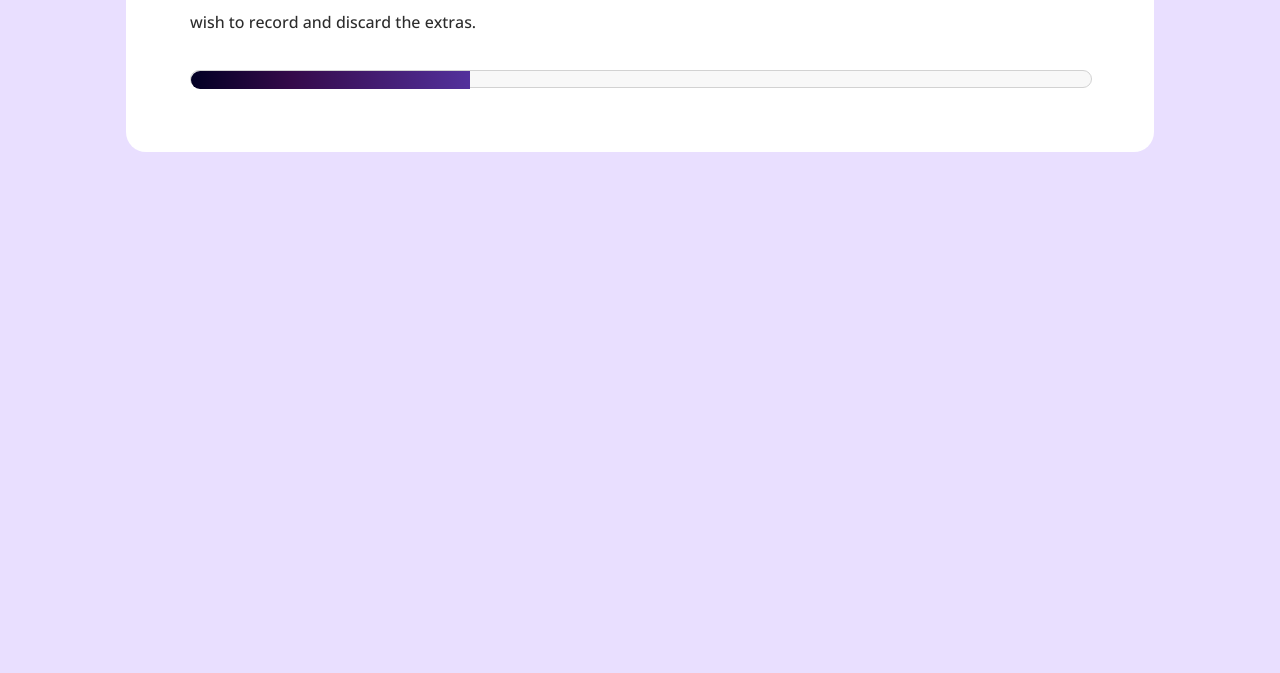
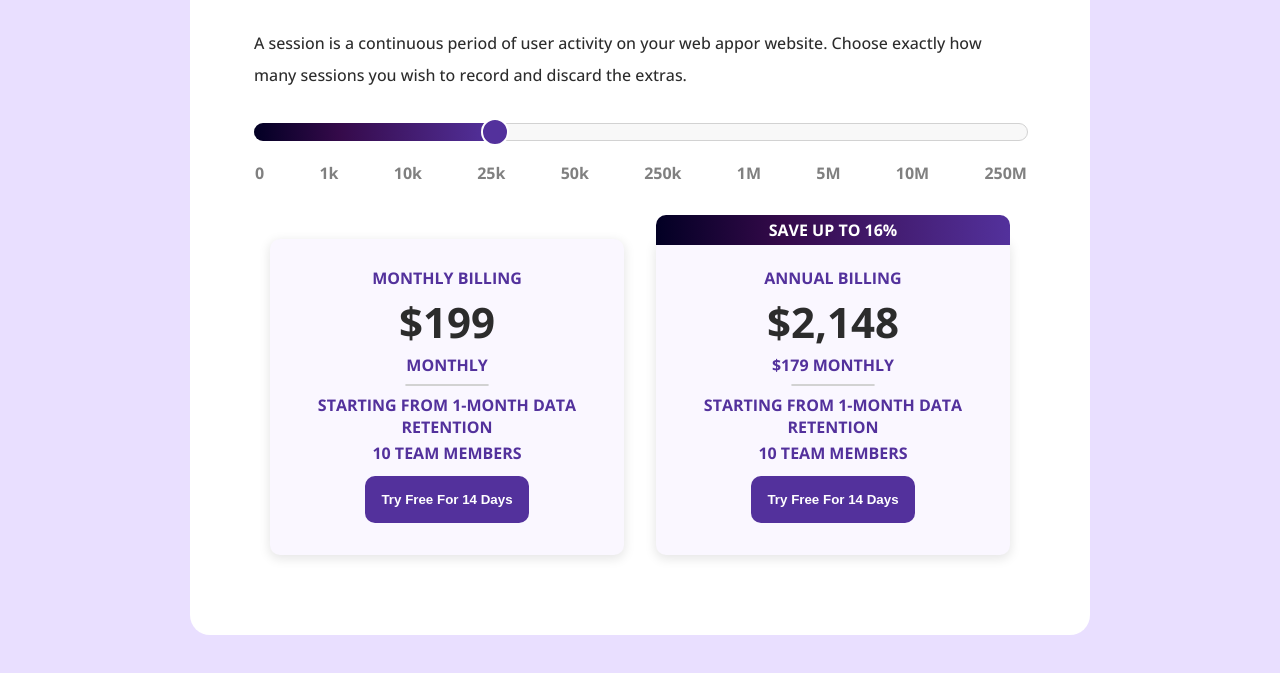
Before and after one commit to benteodor/Cost-Estimator-Project-, a plain HTML site: page index.html in a window 1280 px wide. Shown: the part 553-1226 px from the top of the page. Before the commit the page ends 800 px from the top, so only its background shows below. Drawn offline with nearby package versions, Linux system fonts and the light colour scheme.

Commit message:
Last update

```diff
--- a/index.css
+++ b/index.css
@@ -11,12 +11,14 @@ body {
 
 h1 {
   color: rgb(83, 49, 156);
+  margin: 32px 0 64px 0;
 }
 
 .container {
   background-color: white;
   width: 100%;
   max-width: 900px;
+  box-sizing: border-box;
   display: flex;
   flex-direction: column;
   justify-content: center;
@@ -147,6 +149,8 @@ h1 {
 
 .slider {
   width: 100%;
+  position: relative;
+  margin-bottom: 16px;
 }
 
 .slider .bar {
@@ -168,4 +172,111 @@ h1 {
   );
   border-top-left-radius: 20px;
   border-bottom-left-radius: 20px;
+  position: absolute;
+  left: 0;
+  top: 0;
 }
+
+.slider .point {
+  height: 24px;
+  width: 24px;
+  background-color: rgb(83, 49, 156);
+  border-radius: 50%;
+  position: absolute;
+  top: -5px;
+  left: 95%;
+  border: 2px solid white;
+  transition: 0.15s transform ease;
+}
+
+.slider .point:hover {
+  cursor: pointer;
+  transform: scale(1.15);
+}
+
+.scale {
+  width: 100%;
+}
+
+.slider .scale ul {
+  list-style: none;
+  display: flex;
+  justify-content: space-between;
+  padding: 0;
+  color: grey;
+  font-weight: bold;
+}
+
+.card-wrapper {
+  display: flex;
+}
+
+.card {
+  background-color: rgb(250, 247, 255);
+  border-radius: 10px;
+  margin: 16px;
+  padding: 16px 32px;
+  box-shadow: 0px 3px 11px 1px rgba(0, 0, 0, 0.1);
+  text-align: center;
+  font-weight: bold;
+  color: rgb(83, 49, 156);
+  transition: 0.15s transform ease;
+  position: relative;
+}
+
+.card:hover {
+  transform: translateY(-8px);
+}
+
+.card .top-section {
+  padding: 8px;
+  text-transform: uppercase;
+}
+
+.card .top-section p {
+  margin: 4px 0;
+}
+
+.card .price {
+  font-size: 42px;
+  color: rgb(44, 44, 44);
+}
+
+.card hr {
+  width: 30%;
+  border: 1px solid rgb(210, 210, 210);
+  border-radius: 2px;
+}
+
+.card button {
+  border: none;
+  color: white;
+  background-color: rgb(83, 49, 156);
+  padding: 16px;
+  border-radius: 10px;
+  transition: 0.15s transform ease;
+  font-weight: bold;
+  margin: 8px 0;
+}
+
+.card button:hover {
+  cursor: pointer;
+  transform: scale(1.05);
+}
+
+.card .save-header {
+  color: white;
+  background: linear-gradient(
+    90deg,
+    rgba(2, 0, 36, 1) 0%,
+    rgba(53, 10, 74, 1) 36%,
+    rgba(83, 49, 156, 1) 100%
+  );
+  font-weight: bold;
+  position: absolute;
+  top: -24px;
+  left: 0;
+  width: 100%;
+  border-top-right-radius: 10px;
+  border-top-left-radius: 10px;
+}
--- a/index.html
+++ b/index.html
@@ -45,6 +45,47 @@
           <div class="progress">
             <div class="point"></div>
           </div>
+          <br />
+          <div class="scale">
+            <ul>
+              <li>0</li>
+              <li>1k</li>
+              <li>10k</li>
+              <li>25k</li>
+              <li>50k</li>
+              <li>250k</li>
+              <li>1M</li>
+              <li>5M</li>
+              <li>10M</li>
+              <li>250M</li>
+            </ul>
+          </div>
+        </div>
+      </div>
+      <br /><br /><br />
+      <div class="card-wrapper">
+        <div class="card">
+          <div class="top-section">
+            <p>Monthly Billing</p>
+            <p class="price">$199</p>
+            <p>Monthly</p>
+            <hr />
+            <p>Starting from 1-month data retention</p>
+            <p>10 team members</p>
+            <button>Try Free For 14 Days</button>
+          </div>
+        </div>
+        <div class="card">
+          <div class="top-section">
+            <div class="save-header"><p>Save up to 16%</p></div>
+            <p>Annual Billing</p>
+            <p class="price">$2,148</p>
+            <p>$179 Monthly</p>
+            <hr />
+            <p>Starting from 1-month data retention</p>
+            <p>10 team members</p>
+            <button>Try Free For 14 Days</button>
+          </div>
         </div>
       </div>
     </div>
```
